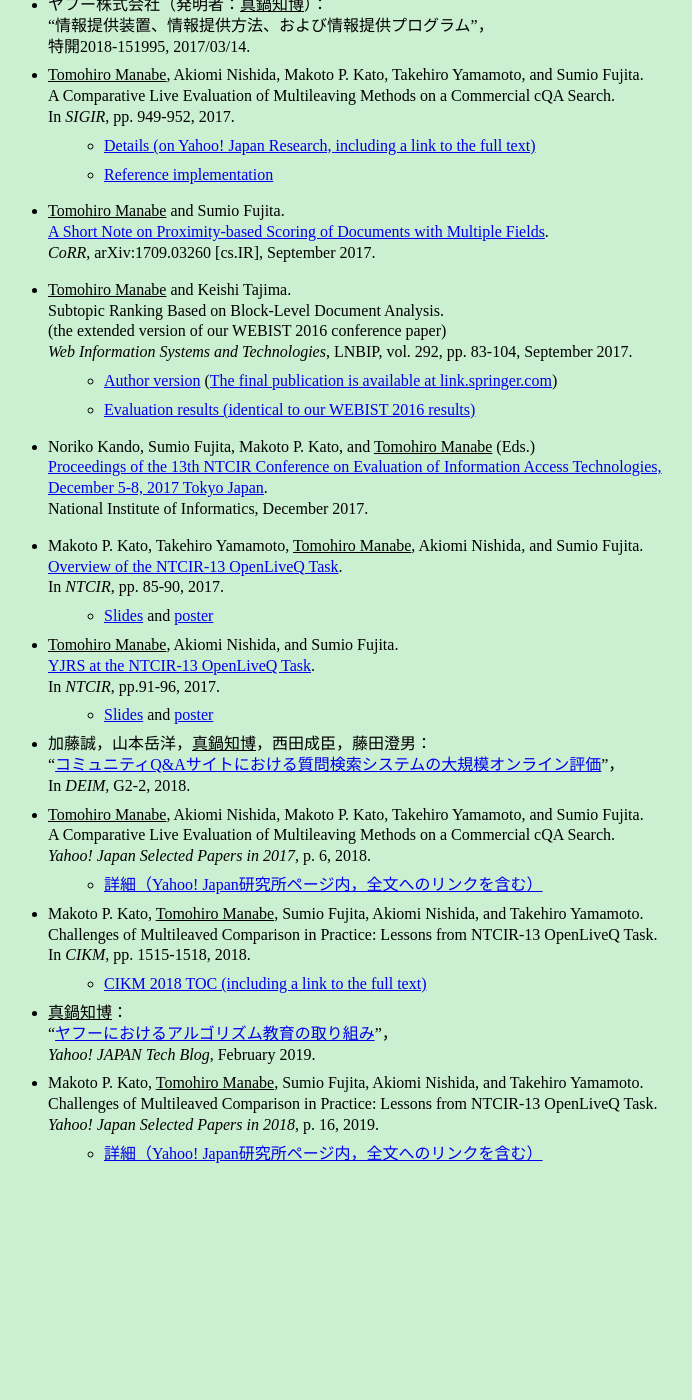
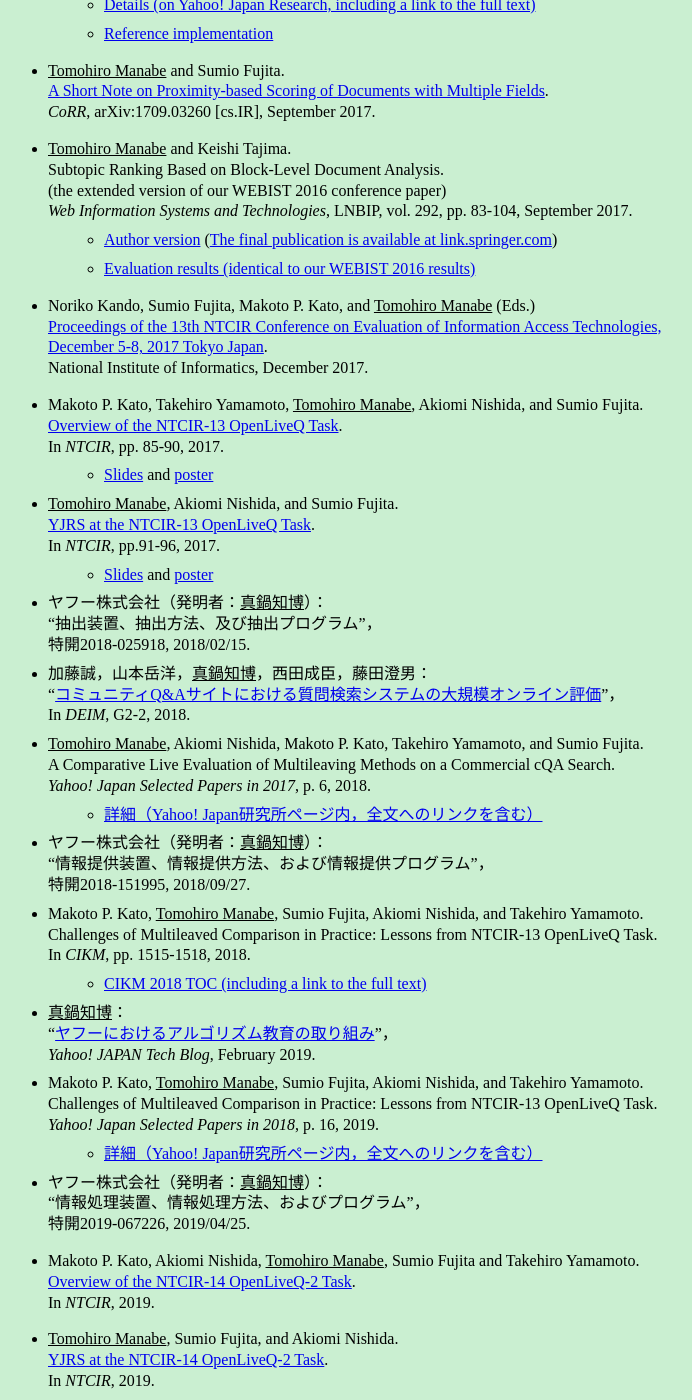
Before and after one commit to tmanabe/tmanabe.github.io, a Jekyll site: the page built from papers-jp.md, in a window 1280 px wide and 1400 px high, scrolled down 1558 px. Shown: the whole window, without its empty margins (16-708 px from the left). Built offline with Jekyll 4.4.1, drawn with Linux system fonts in a browser that asks for light colours; before the commit the page ends 2731 px from its top, so only the background shows below that; some of the changed text lies outside the part shown.

Commit message:
23rd commit

```diff
--- a/_data/papers.yml
+++ b/_data/papers.yml
@@ -68,3 +68,11 @@
     Challenges of Multileaved Comparison in Practice: Lessons from NTCIR-13 OpenLiveQ Task.<br />
     In _CIKM_, pp. 1515-1518, 2018.
           *   [CIKM 2018 TOC (including a link to the full text)](https://www.cikm2018.units.it/CIKM2018toc.html)
+ntcir190: >
+    Makoto P. Kato, Akiomi Nishida, <u>Tomohiro Manabe</u>, Sumio Fujita and Takehiro Yamamoto.<br />
+    [Overview of the NTCIR-14 OpenLiveQ-2 Task](http://research.nii.ac.jp/ntcir/workshop/OnlineProceedings14/pdf/ntcir/01-NTCIR14-OV-OPENLIVEQ-KatoM.pdf).<br />
+    In _NTCIR_, 2019.
+ntcir191: >
+    <u>Tomohiro Manabe</u>, Sumio Fujita, and Akiomi Nishida.<br />
+    [YJRS at the NTCIR-14 OpenLiveQ-2 Task](http://research.nii.ac.jp/ntcir/workshop/OnlineProceedings14/pdf/ntcir/03-NTCIR14-OPENLIVEQ-ManabeT.pdf).<br />
+    In _NTCIR_, 2019.
--- a/papers-jp.md
+++ b/papers-jp.md
@@ -17,22 +17,25 @@
 *   <u>Tomohiro Manabe</u> (advised by Prof. Keishi Tajima).<br />Web Search Based on Hierarchical Heading-Block Structure Analysis<br />（“階層的な見出しブロック構造の分析に基づくWeb検索”）.<br />_Doctoral Dissertation_, Kyoto University, 2016.
     * [詳細（京都大学学術情報リポジトリ内，全文へのリンクを含む）](http://repository.kulib.kyoto-u.ac.jp/dspace/handle/2433/215681?locale=ja)
 *    {{ site.data.papers.webist16 }}
-*   ヤフー株式会社（発明者：<u>真鍋知博</u>）：<br />“抽出装置、抽出方法、及び抽出プログラム”，<br />特開2018-025918, 2016/08/09.
 *   <u>真鍋知博</u>：<br />“[Web Search Based on Hierarchical Heading-Block Structure Analysis](http://www.ipsj.or.jp/magazine/hakase/2015/DBS04.html)”，<br />トピックス 研究会推薦博士論文速報，_情報処理_，vol. 57, no. 9, September 2016.
 *    {{ site.data.papers.imt16 }}
 *   <u>真鍋知博</u>：<br />“[Web Search Based on Hierarchical Heading-Block Structure Analysis](http://dbsj.org/dissertation/2016/5665/)”，<br />日本データベース学会 学位論文紹介記事，no. 23, 2016.
-*   ヤフー株式会社（発明者：<u>真鍋知博</u>）：<br />“情報提供装置、情報提供方法、および情報提供プログラム”，<br />特開2018-151995, 2017/03/14.
 *    {{ site.data.papers.sigir17 }}
 *    {{ site.data.papers.arxiv17 }}
 *    {{ site.data.papers.lnbip17 }}
 *    {{ site.data.papers.ntcir170 }}
 *    {{ site.data.papers.ntcir171 }}
 *    {{ site.data.papers.ntcir172 }}
+*   ヤフー株式会社（発明者：<u>真鍋知博</u>）：<br />“抽出装置、抽出方法、及び抽出プログラム”，<br />特開2018-025918, 2018/02/15.
 *   加藤誠，山本岳洋，<u>真鍋知博</u>，西田成臣，藤田澄男：<br />“[コミュニティQ&Aサイトにおける質問検索システムの大規模オンライン評価](http://db-event.jpn.org/deim2018/data/papers/384.pdf)”，<br />In _DEIM_, G2-2, 2018.
 *   <u>Tomohiro Manabe</u>, Akiomi Nishida, Makoto P. Kato, Takehiro Yamamoto, and Sumio Fujita.<br />A Comparative Live Evaluation of Multileaving Methods on a Commercial cQA Search.<br />_Yahoo! Japan Selected Papers in 2017_, p. 6, 2018.
     *   [詳細（Yahoo! Japan研究所ページ内，全文へのリンクを含む）](https://research-lab.yahoo.co.jp/topics/20180401_yjselectedpapers2017.html)
+*   ヤフー株式会社（発明者：<u>真鍋知博</u>）：<br />“情報提供装置、情報提供方法、および情報提供プログラム”，<br />特開2018-151995, 2018/09/27.
 *    {{ site.data.papers.cikm18 }}
 *   <u>真鍋知博</u>：<br />“[ヤフーにおけるアルゴリズム教育の取り組み](https://techblog.yahoo.co.jp/programming/lectures-on-algorithms-at-yahoo-japan/)”，<br />_Yahoo! JAPAN Tech Blog_, February 2019.
 *   Makoto P. Kato, <u>Tomohiro Manabe</u>, Sumio Fujita, Akiomi Nishida, and Takehiro Yamamoto.<br />
     Challenges of Multileaved Comparison in Practice: Lessons from NTCIR-13 OpenLiveQ Task.<br />_Yahoo! Japan Selected Papers in 2018_, p. 16, 2019.
     *   [詳細（Yahoo! Japan研究所ページ内，全文へのリンクを含む）](https://research-lab.yahoo.co.jp/topics/20190301_yjselectedpapers2018.html)
+*   ヤフー株式会社（発明者：<u>真鍋知博</u>）：<br />“情報処理装置、情報処理方法、およびプログラム”，<br />特開2019-067226, 2019/04/25.
+*    {{ site.data.papers.ntcir190 }}
+*    {{ site.data.papers.ntcir191 }}
```
Also changed, not shown: papers.md (+2 -0 lines).
